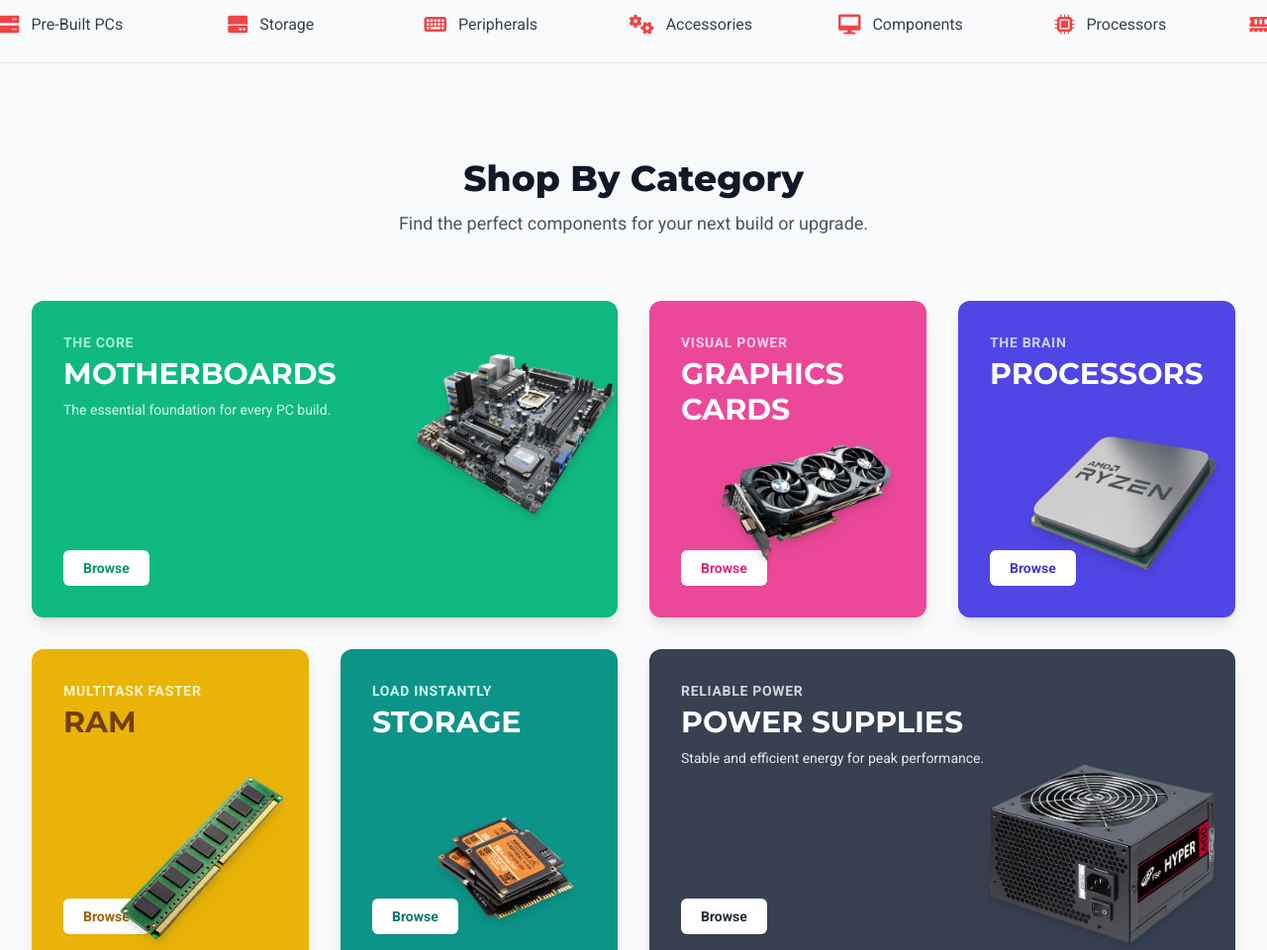
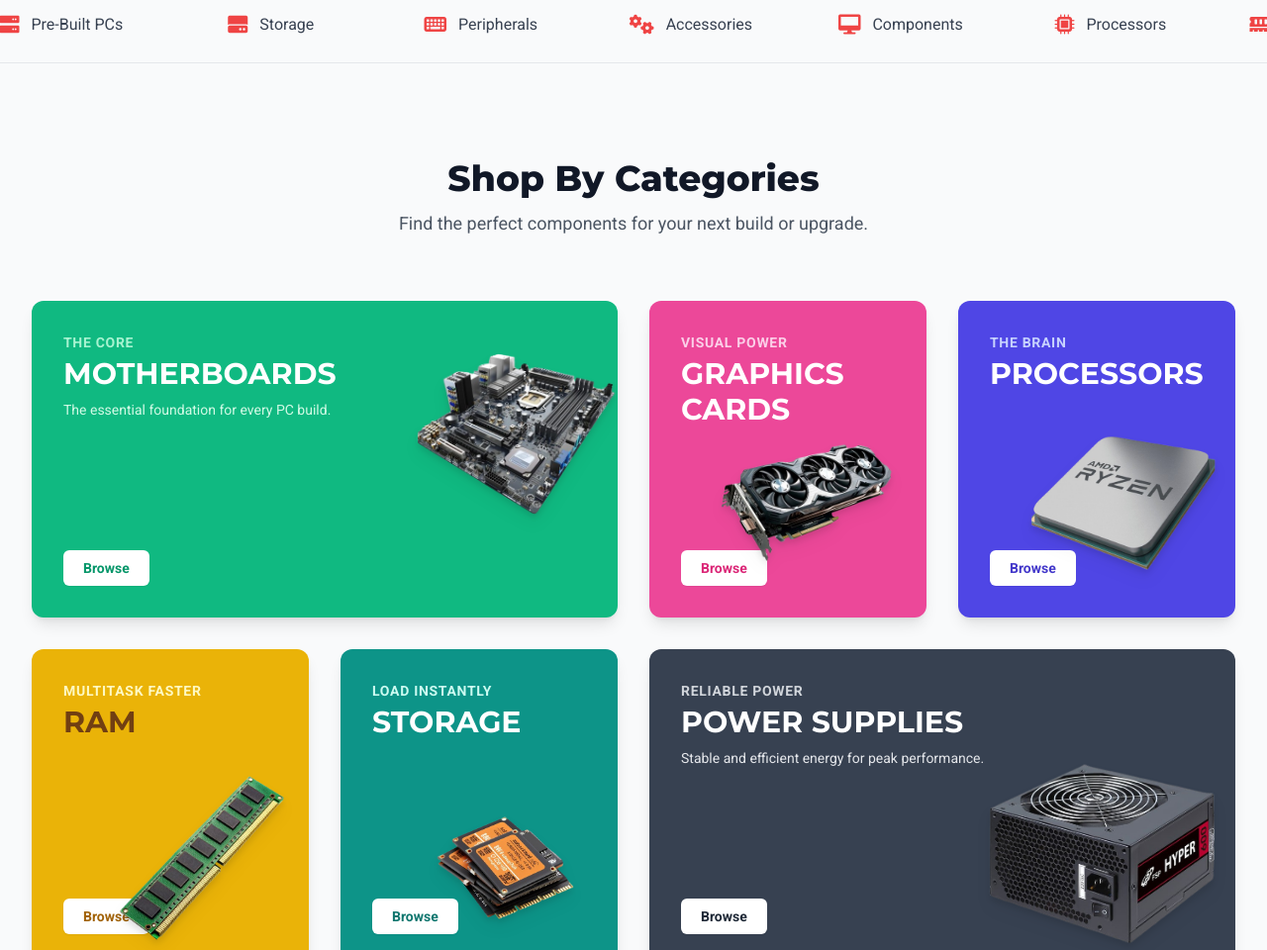
Before and after one commit to Ilustrisimo03/PCREXSHOP-PromotionalWebsite, a website: page html/index.html in a window 1280 px wide. Shown: the part 777-1737 px from the top of the page at 99% size. Drawn offline with nearby package versions, Linux system fonts and the light colour scheme.

Commit message:
index.html

```diff
--- a/html/index.html
+++ b/html/index.html
@@ -324,7 +324,7 @@
 <section id="promoted-categories" class="py-16 sm:py-24 bg-gray-50">
     <div class="max-w-7xl mx-auto px-4 sm:px-6 lg:px-8">
          <div class="text-center mb-12 md:mb-16">
-            <h2 class="text-3xl md:text-4xl  heading text-gray-900">Shop By Category</h2>
+            <h2 class="text-3xl md:text-4xl  heading text-gray-900">Shop By Categories</h2>
             <p class="mt-3 text-lg text-gray-600 max-w-2xl mx-auto">Find the perfect components for your next build or upgrade.</p>
         </div>
         <!-- Category Grid -->
```
